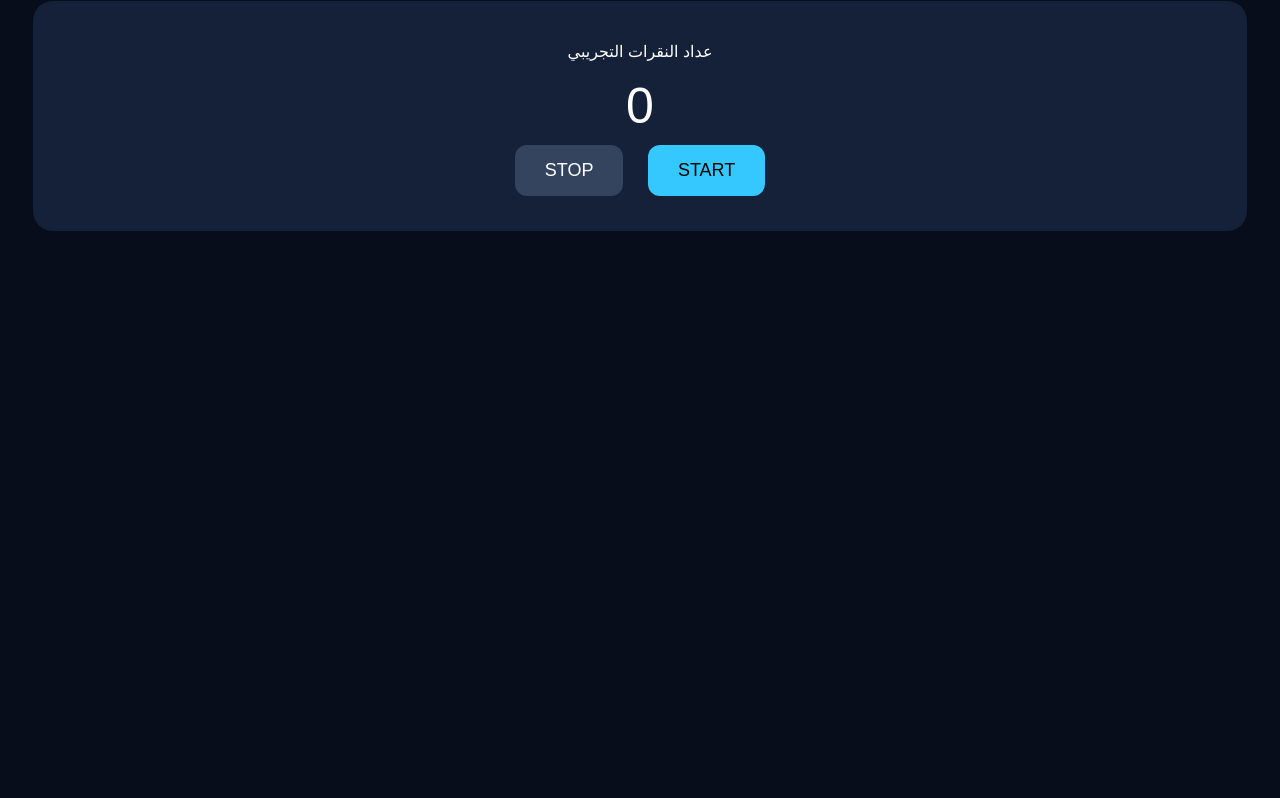
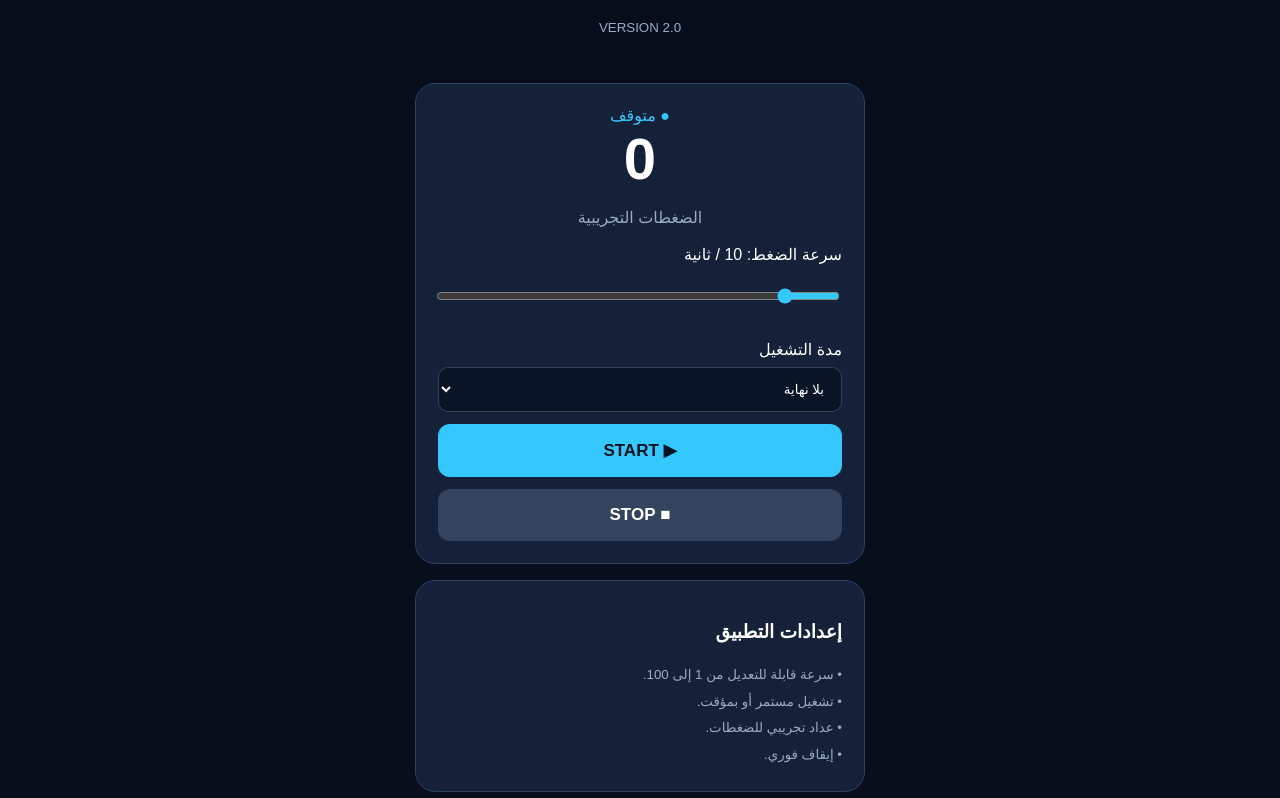
Before and after one commit to jjmhk6n458-lgtm/Speed-Click, a plain HTML site: page index.html in a window 1280 px wide. Shown: the part 116-914 px from the top of the page. Before the commit the page ends 800 px from the top, so only its background shows below. Drawn offline with Linux system fonts and the light colour scheme.

Commit message:
Update index.html

```diff
--- a/index.html
+++ b/index.html
@@ -1,57 +1,135 @@
+
 <!DOCTYPE html>
 <html lang="ar" dir="rtl">
 <head>
 <meta charset="UTF-8">
 <meta name="viewport" content="width=device-width, initial-scale=1">
-<title>SPEED CLICK</title>
+<meta name="theme-color" content="#080d1b">
+<title>SPEED CLICK 2.0</title>
 <style>
-body {
- background:#080d1b;
- color:white;
- font-family:Arial;
- text-align:center;
- padding:25px;
+*{box-sizing:border-box}
+body{
+margin:0;background:#080d1b;color:white;
+font-family:Arial,sans-serif;padding:25px 16px;
 }
-h1 {color:#35c8ff;font-size:32px}
-.card {
- background:#142139;
- padding:25px;
- border-radius:20px;
- margin-top:25px;
+main{max-width:450px;margin:auto}
+header{text-align:center;padding:25px}
+h1{font-size:32px;color:#35c8ff}
+.card{
+background:#142139;padding:22px;
+border-radius:20px;margin:16px 0;
+border:1px solid #29415f;
 }
-button {
- padding:15px 30px;
- border:0;
- border-radius:12px;
- margin:10px;
- font-size:18px;
+.count{font-size:58px;text-align:center;font-weight:bold}
+.status{text-align:center;color:#35c8ff}
+label{display:block;margin:18px 0 8px}
+input,select{
+width:100%;padding:13px;border-radius:10px;
+background:#091426;color:white;border:1px solid #345;
 }
-#start {background:#35c8ff}
-#stop {background:#34445f;color:white}
-#count {font-size:50px}
+input[type=range]{accent-color:#35c8ff}
+button{
+width:100%;padding:16px;margin-top:12px;
+border:0;border-radius:12px;font-size:17px;
+font-weight:bold;
+}
+#start{background:#35c8ff;color:#061323}
+#stop{background:#34445f;color:white}
+small{color:#9aabc5;line-height:2}
 </style>
 </head>
 <body>
+<main>
+<header>
 <h1>⚡ SPEED CLICK</h1>
-<div class="card">
-<p>عداد النقرات التجريبي</p>
-<div id="count">0</div>
-<button id="start" onclick="start()">START</button>
-<button id="stop" onclick="stop()">STOP</button>
-</div>
+<small>VERSION 2.0</small>
+</header>
+
+<section class="card">
+<div class="status" id="status">● متوقف</div>
+<div class="count" id="count">0</div>
+<p style="text-align:center;color:#9aabc5">
+الضغطات التجريبية
+</p>
+
+<label>سرعة الضغط:
+<span id="speedText">10</span> / ثانية
+</label>
+<input id="speed" type="range"
+min="1" max="100" value="10">
+
+<label>مدة التشغيل</label>
+<select id="duration">
+<option value="0">بلا نهاية</option>
+<option value="60">دقيقة</option>
+<option value="300">5 دقائق</option>
+<option value="1200">20 دقيقة</option>
+<option value="3600">ساعة</option>
+</select>
+
+<button id="start">▶ START</button>
+<button id="stop">■ STOP</button>
+</section>
+
+<section class="card">
+<h3>إعدادات التطبيق</h3>
+<small>
+• سرعة قابلة للتعديل من 1 إلى 100.<br>
+• تشغيل مستمر أو بمؤقت.<br>
+• عداد تجريبي للضغطات.<br>
+• إيقاف فوري.
+</small>
+</section>
+
+<section class="card">
+<small>
+تنبيه: هذا الإصدار يحاكي عداد النقرات داخل الصفحة فقط.
+لا يستطيع تنفيذ نقرات تلقائية داخل الألعاب أو التطبيقات الأخرى.
+</small>
+</section>
+</main>
+
 <script>
-let count=0, timer;
-function start(){
- if(timer)return;
- timer=setInterval(()=>{
- count++;
- document.getElementById('count').innerText=count;
- },200);
+let count=0;
+let timer=null;
+let endTimer=null;
+
+const speed=document.getElementById("speed");
+const countBox=document.getElementById("count");
+const statusBox=document.getElementById("status");
+
+speed.oninput=()=>{
+document.getElementById("speedText").textContent=
+speed.value;
+};
+
+function stop(){
+clearInterval(timer);
+clearTimeout(endTimer);
+timer=null;
+endTimer=null;
+statusBox.textContent="● متوقف";
 }
-function stop(){
- clearInterval(timer);
- timer=null;
+
+document.getElementById("start").onclick=()=>{
+stop();
+statusBox.textContent="● يعمل الآن";
+
+timer=setInterval(()=>{
+count++;
+countBox.textContent=count.toLocaleString();
+},1000/Number(speed.value));
+
+let seconds=Number(
+document.getElementById("duration").value
+);
+
+if(seconds>0){
+endTimer=setTimeout(stop,seconds*1000);
 }
+};
+
+document.getElementById("stop").onclick=stop;
 </script>
 </body>
 </html>
```
